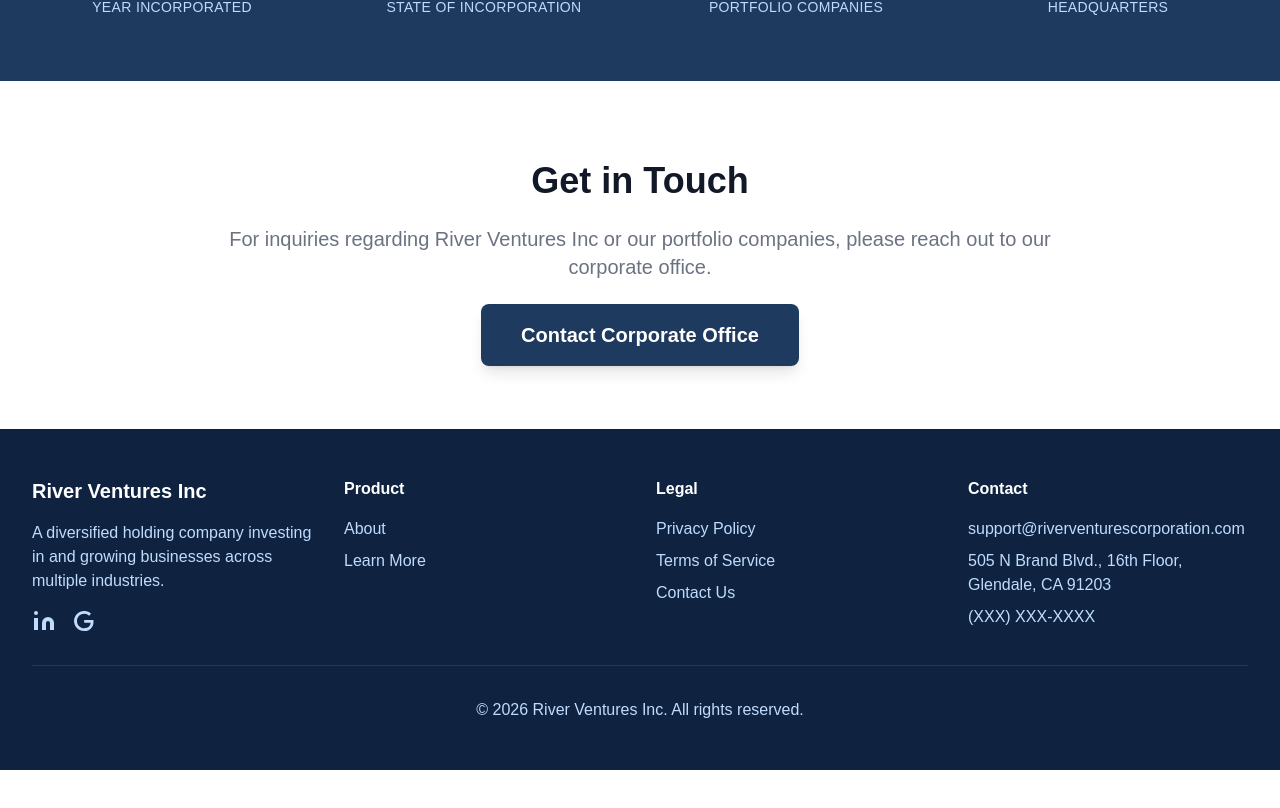
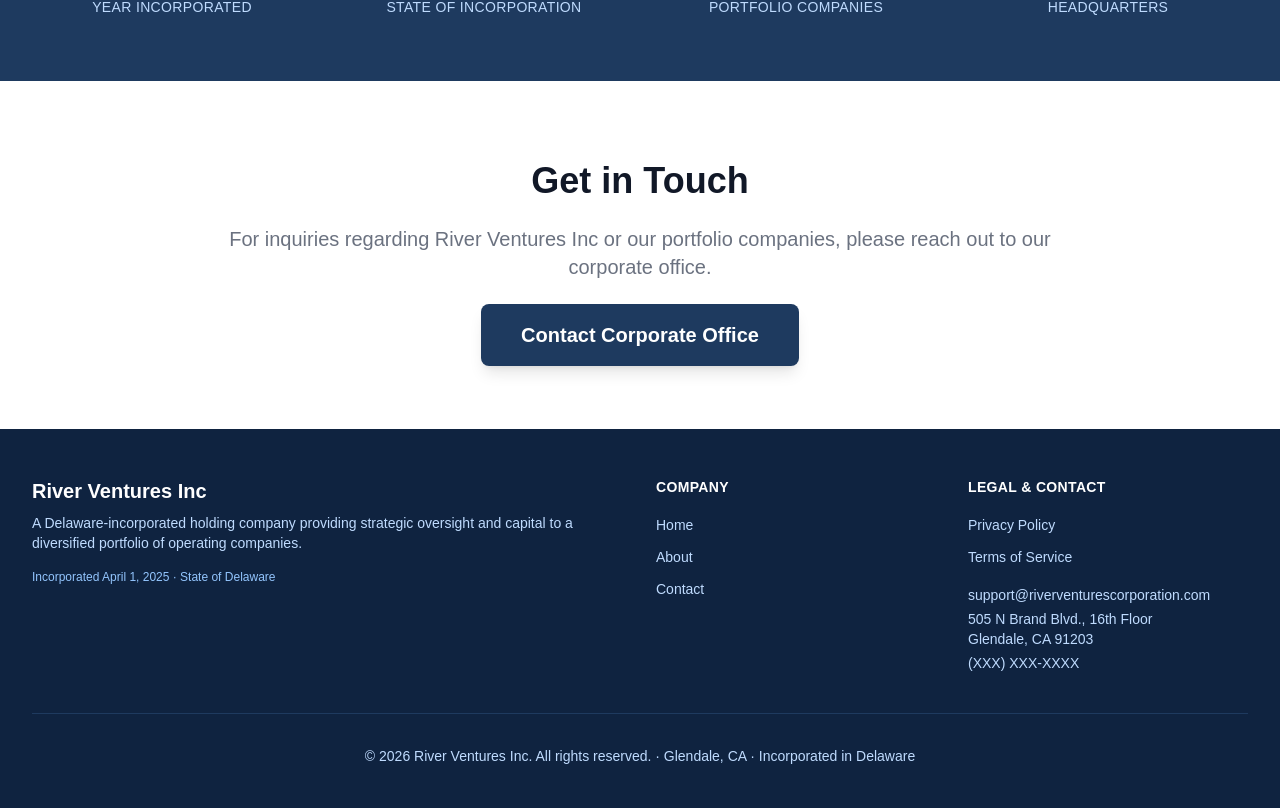
Before and after one commit to Textingman/riverventures-riverventures, a Next.js app: page / in a window 1280 px wide. Shown: the part 2066-2874 px from the top of the page. Before the commit the page ends 2836 px from the top, so only its background shows below. Built offline with nearby package versions, Linux system fonts and the light colour scheme.

Commit message:
feat: corporate footer with address and contact

```diff
--- a/app/components/Footer.tsx
+++ b/app/components/Footer.tsx
@@ -5,53 +5,35 @@ export default function Footer() {
     <footer className="text-white py-12" style={{ backgroundColor: '#0F2340' }}>
       <div className="max-w-7xl mx-auto px-4 sm:px-6 lg:px-8">
         <div className="grid md:grid-cols-4 gap-8">
-          <div>
-            <h3 className="text-xl font-bold mb-4">River Ventures Inc</h3>
-            <p style={{ color: '#BFDBFE' }}>
-              A diversified holding company investing in and growing businesses across multiple industries.
+          <div className="md:col-span-2">
+            <h3 className="text-xl font-bold mb-2">River Ventures Inc</h3>
+            <p className="text-sm mb-4" style={{ color: '#BFDBFE' }}>
+              A Delaware-incorporated holding company providing strategic oversight and capital to a diversified portfolio of operating companies.
             </p>
-            {/* Social Icons */}
-            <div className="flex items-center gap-4 mt-4">
-              {/* LinkedIn */}
-              <a href="https://linkedin.com" target="_blank" rel="noopener noreferrer" aria-label="LinkedIn" className="hover:opacity-80 transition-opacity">
-                <svg xmlns="http://www.w3.org/2000/svg" width="24" height="24" viewBox="0 0 24 24" fill="#BFDBFE">
-                  <path d="M16 8a6 6 0 0 1 6 6v7h-4v-7a2 2 0 0 0-2-2 2 2 0 0 0-2 2v7h-4v-7a6 6 0 0 1 6-6z" />
-                  <rect x="2" y="9" width="4" height="12" />
-                  <circle cx="4" cy="4" r="2" />
-                </svg>
-              </a>
-              {/* Google */}
-              <a href="https://google.com" target="_blank" rel="noopener noreferrer" aria-label="Google" className="hover:opacity-80 transition-opacity">
-                <svg xmlns="http://www.w3.org/2000/svg" width="24" height="24" viewBox="0 0 24 24" fill="#BFDBFE">
-                  <path d="M21.35 11.1H12.18V13.83H18.69C18.36 17.64 15.19 19.27 12.19 19.27C8.36 19.27 5 16.25 5 12C5 7.9 8.2 4.73 12.2 4.73C15.29 4.73 17.1 6.7 17.1 6.7L19 4.72C19 4.72 16.56 2 12.1 2C6.42 2 2.03 6.8 2.03 12C2.03 17.05 6.16 22 12.25 22C17.6 22 21.5 18.33 21.5 12.91C21.5 11.76 21.35 11.1 21.35 11.1Z" />
-                </svg>
-              </a>
-            </div>
+            <p className="text-xs" style={{ color: '#93C5FD' }}>Incorporated April 1, 2025 · State of Delaware</p>
           </div>
           <div>
-            <h4 className="font-semibold mb-4">Product</h4>
+            <h4 className="font-semibold mb-4 text-sm uppercase tracking-wide">Company</h4>
             <ul className="space-y-2">
-              <li><Link href="/about" style={{ color: '#BFDBFE' }} className="hover:text-white">About</Link></li>
-              <li><Link href="/signup" style={{ color: '#BFDBFE' }} className="hover:text-white">Learn More</Link></li>
+              <li><Link href="/" style={{ color: '#BFDBFE' }} className="hover:text-white text-sm">Home</Link></li>
+              <li><Link href="/about" style={{ color: '#BFDBFE' }} className="hover:text-white text-sm">About</Link></li>
+              <li><Link href="/contact" style={{ color: '#BFDBFE' }} className="hover:text-white text-sm">Contact</Link></li>
             </ul>
           </div>
           <div>
-            <h4 className="font-semibold mb-4">Legal</h4>
-            <ul className="space-y-2">
-              <li><Link href="/privacy" style={{ color: '#BFDBFE' }} className="hover:text-white">Privacy Policy</Link></li>
-              <li><Link href="/terms" style={{ color: '#BFDBFE' }} className="hover:text-white">Terms of Service</Link></li>
-              <li><Link href="/contact" style={{ color: '#BFDBFE' }} className="hover:text-white">Contact Us</Link></li>
+            <h4 className="font-semibold mb-4 text-sm uppercase tracking-wide">Legal & Contact</h4>
+            <ul className="space-y-2 mb-4">
+              <li><Link href="/privacy" style={{ color: '#BFDBFE' }} className="hover:text-white text-sm">Privacy Policy</Link></li>
+              <li><Link href="/terms" style={{ color: '#BFDBFE' }} className="hover:text-white text-sm">Terms of Service</Link></li>
             </ul>
-          </div>
-          <div>
-            <h4 className="font-semibold mb-4">Contact</h4>
-            <p style={{ color: '#BFDBFE' }}>support@riverventurescorporation.com</p>
-            <p className="mt-2" style={{ color: '#BFDBFE' }}>505 N Brand Blvd., 16th Floor, Glendale, CA 91203</p>
-            <p className="mt-2" style={{ color: '#BFDBFE' }}>(XXX) XXX-XXXX</p>
+            <p className="text-sm" style={{ color: '#BFDBFE' }}>support@riverventurescorporation.com</p>
+            <p className="text-sm mt-1" style={{ color: '#BFDBFE' }}>505 N Brand Blvd., 16th Floor</p>
+            <p className="text-sm" style={{ color: '#BFDBFE' }}>Glendale, CA 91203</p>
+            <p className="text-sm mt-1" style={{ color: '#BFDBFE' }}>(XXX) XXX-XXXX</p>
           </div>
         </div>
-        <div className="mt-8 pt-8 text-center" style={{ borderTop: '1px solid #1E3A5F', color: '#BFDBFE' }}>
-          <p>&copy; 2026 River Ventures Inc. All rights reserved.</p>
+        <div className="mt-10 pt-8 text-center" style={{ borderTop: '1px solid #1E3A5F', color: '#BFDBFE' }}>
+          <p className="text-sm">&copy; 2026 River Ventures Inc. All rights reserved. · Glendale, CA · Incorporated in Delaware</p>
         </div>
       </div>
     </footer>
```
